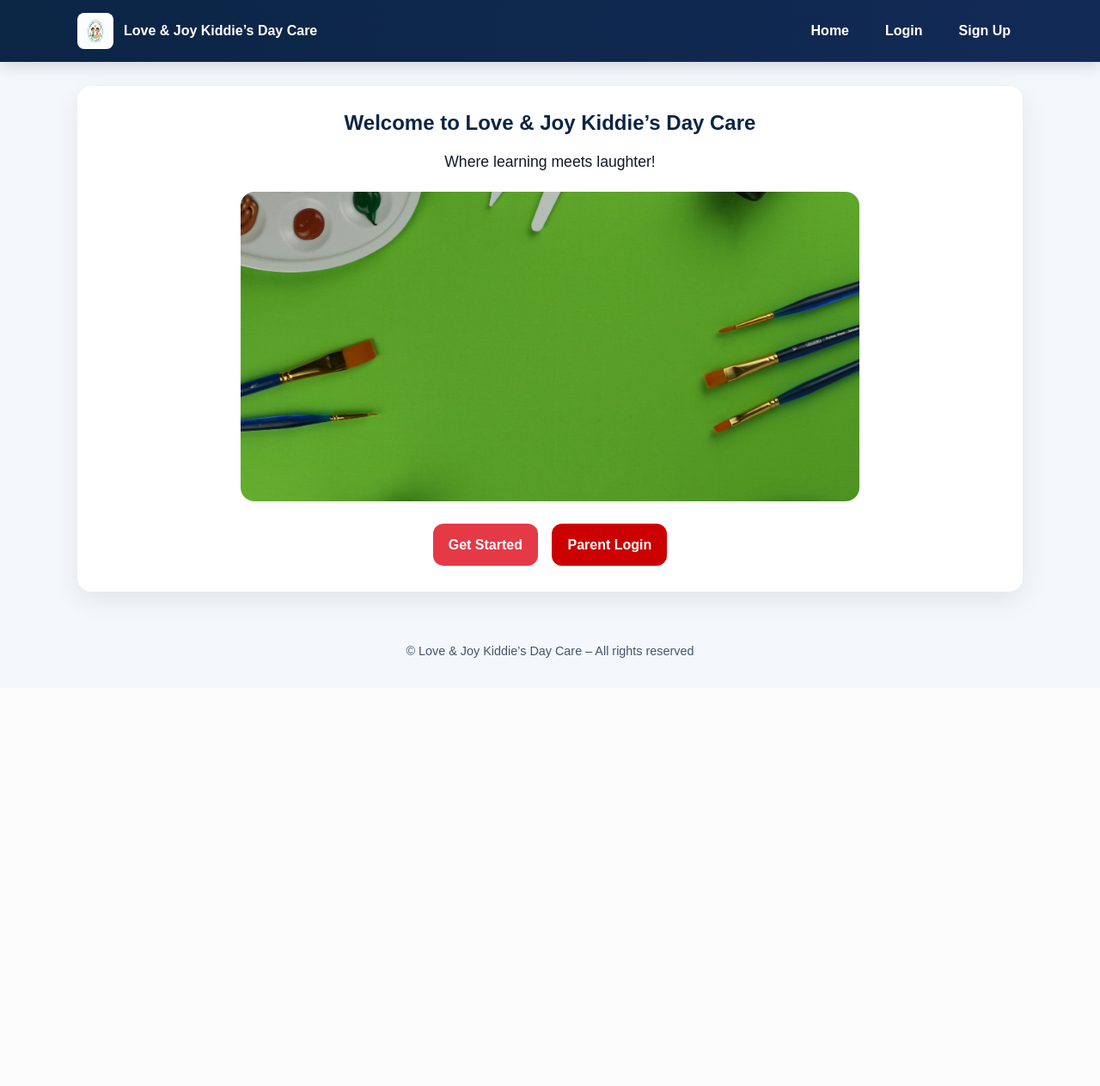
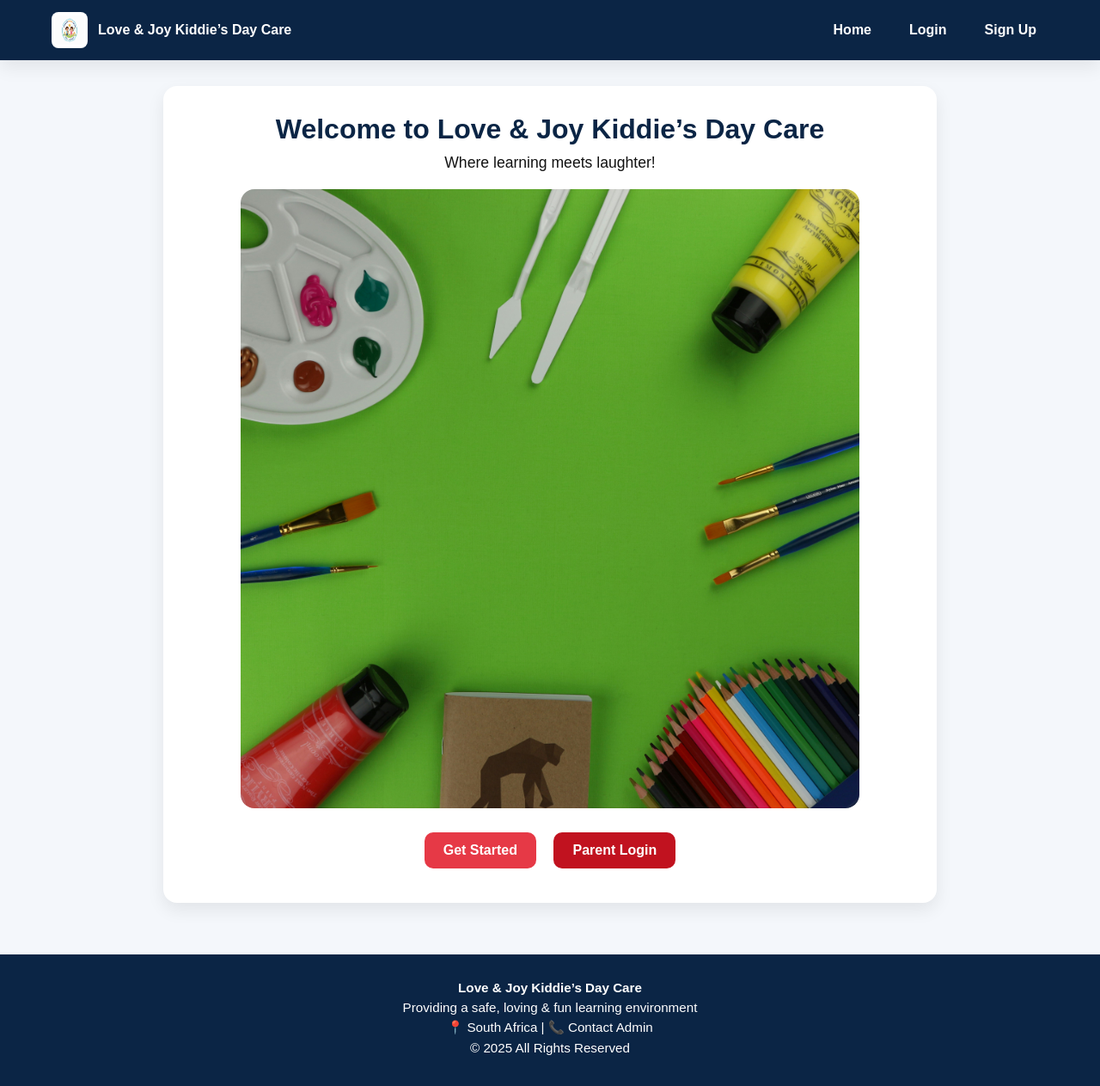
Before and after one commit to AlexMorea/kiddiesjoy, a Django app: template core/templates/home.html in a window 1280 px wide. Shown: the whole page at 86% size. Before the commit the page ends 765 px from the top, so only its background shows below. Run offline with Django 5.2, Linux system fonts and the light colour scheme; the template is opened without the code that fills it, so the values that code supplies are empty.

Commit message:
Final professional UI overhaul

```diff
--- a/core/static/css/style.css
+++ b/core/static/css/style.css
@@ -1,12 +1,11 @@
 :root {
   --navy: #0b2545;
+  --accent: #e63946;
+  --bg: #f4f7fb;
   --white: #ffffff;
-  --accent: #e63946;
-  --muted: #f4f7fb;
-  --card-shadow: 0 10px 30px rgba(11, 37, 69, 0.08);
+  --shadow: 0 8px 20px rgba(0,0,0,0.08);
 }
 
-/* RESET */
 * {
   box-sizing: border-box;
   margin: 0;
@@ -15,64 +14,53 @@
 
 body {
   font-family: "Poppins", sans-serif;
-  background: var(--muted);
-  color: #111827;
-  line-height: 1.6;
+  background: var(--bg);
+  color: #111;
 }
 
-/* CONTAINER */
-.container {
-  width: 90%;
-  max-width: 1100px;
-  margin: auto;
-}
-
-/* NAVBAR */
+/* ===== NAVBAR ===== */
 .navbar {
-  background: linear-gradient(90deg, var(--navy), #122a56);
   position: fixed;
   top: 0;
   width: 100%;
+  background: var(--navy);
   z-index: 1000;
-  box-shadow: 0 4px 18px rgba(0, 0, 0, 0.15);
+  box-shadow: var(--shadow);
 }
 
-.nav-flex {
+.nav-container {
+  max-width: 1200px;
+  margin: auto;
+  padding: 14px 20px;
   display: flex;
+  justify-content: space-between;
   align-items: center;
-  justify-content: space-between;
-  height: 72px;
 }
 
 .logo-box {
   display: flex;
   align-items: center;
-  gap: 0.75rem;
+  gap: 12px;
+  color: #fff;
+  font-weight: 700;
 }
 
-.logo-img {
+.logo-box img {
   width: 42px;
   height: 42px;
   background: #fff;
+  padding: 4px;
   border-radius: 8px;
-  padding: 4px;
 }
 
-.logo-text {
-  color: white;
-  font-weight: 800;
-  font-size: 1rem;
-}
-
-/* NAV LINKS (DESKTOP) */
 .nav-links {
+  display: flex;
+  gap: 16px;
   list-style: none;
-  display: flex;
-  gap: 14px;
 }
 
 .nav-links a {
-  color: white;
+  color: #fff;
   text-decoration: none;
   padding: 8px 14px;
   border-radius: 8px;
@@ -80,7 +68,7 @@ body {
 }
 
 .nav-links a:hover {
-  background: rgba(255, 255, 255, 0.12);
+  background: rgba(255,255,255,0.15);
 }
 
 /* BURGER */
@@ -94,118 +82,115 @@ body {
 .burger span {
   width: 26px;
   height: 3px;
-  background: white;
+  background: #fff;
   border-radius: 3px;
-  transition: 0.3s;
 }
 
-.burger.active span:nth-child(1) {
-  transform: rotate(45deg) translate(5px, 5px);
+/* ===== PAGE CONTENT ===== */
+.page-content {
+  padding-top: 100px;
+  padding-bottom: 60px;
 }
 
-.burger.active span:nth-child(2) {
-  opacity: 0;
+/* ===== HOME CARD ===== */
+.card {
+  background: var(--white);
+  max-width: 900px;
+  margin: auto;
+  padding: 32px;
+  border-radius: 16px;
+  box-shadow: var(--shadow);
+  text-align: center;
 }
 
-.burger.active span:nth-child(3) {
-  transform: rotate(-45deg) translate(6px, -6px);
+.card h1 {
+  color: var(--navy);
+  margin-bottom: 10px;
 }
 
-/* MOBILE MENU */
+.card p {
+  font-size: 1.1rem;
+  margin-bottom: 20px;
+}
+
+/* HERO IMAGE */
+.hero-img {
+  width: 100%;
+  max-width: 720px;
+  height: auto;
+  border-radius: 16px;
+  margin: 20px auto;
+  display: block;
+}
+
+/* BUTTONS */
+.btn {
+  display: inline-block;
+  padding: 12px 22px;
+  border-radius: 10px;
+  font-weight: 700;
+  text-decoration: none;
+  margin: 8px;
+}
+
+.btn-primary {
+  background: var(--accent);
+  color: #fff;
+}
+
+.btn-secondary {
+  background: #c1121f;
+  color: #fff;
+}
+
+/* FORMS */
+form {
+  max-width: 420px;
+  margin: auto;
+}
+
+form input, form select {
+  width: 100%;
+  padding: 12px;
+  margin-bottom: 14px;
+  border-radius: 8px;
+  border: 1px solid #d1d5db;
+}
+
+/* FOOTER */
+.footer {
+  background: var(--navy);
+  color: #fff;
+  padding: 30px 20px;
+  text-align: center;
+}
+
+.footer p {
+  margin-bottom: 6px;
+  font-size: 0.95rem;
+}
+
+/* ===== MOBILE ===== */
 @media (max-width: 768px) {
+  .nav-links {
+    position: absolute;
+    top: 70px;
+    left: 0;
+    width: 100%;
+    background: var(--navy);
+    flex-direction: column;
+    display: none;
+  }
+
+  .nav-links.show {
+    display: flex;
+  }
+
   .burger {
     display: flex;
   }
 
-  .nav-links {
-    display: none;
-    position: absolute;
-    top: 72px;
-    left: 0;
-    width: 100%;
-    background: var(--navy);
-    flex-direction: column;
-    padding: 12px 0;
-  }
-
-  .nav-links.active {
-    display: flex;
-  }
-
-  .nav-links li {
-    text-align: center;
+  .card {
+    padding: 22px;
   }
 }
-
-/* MAIN */
-main {
-  margin-top: 100px;
-  padding-bottom: 40px;
-}
-
-/* CARD */
-.main-content {
-  background: white;
-  padding: 24px;
-  border-radius: 16px;
-  box-shadow: var(--card-shadow);
-  animation: fadeIn 0.5s ease;
-}
-
-h1 {
-  text-align: center;
-  color: var(--navy);
-  margin-bottom: 12px;
-}
-
-/* HERO IMAGE FIX */
-.hero-img {
-  width: 100%;
-  max-width: 720px;
-  max-height: 360px;
-  object-fit: cover;
-  border-radius: 16px;
-  display: block;
-  margin: 20px auto;
-}
-
-/* BUTTONS */
-.button {
-  background: var(--accent);
-  color: white;
-  padding: 12px 18px;
-  border-radius: 12px;
-  font-weight: 700;
-  text-decoration: none;
-  display: inline-block;
-  margin: 6px;
-}
-
-.button.secondary {
-  background: #cc0000;
-}
-
-.center-btn {
-  text-align: center;
-  margin-top: 18px;
-}
-
-/* FOOTER */
-.footer {
-  text-align: center;
-  padding: 18px;
-  font-size: 0.9rem;
-  color: #475569;
-}
-
-/* ANIMATION */
-@keyframes fadeIn {
-  from {
-    opacity: 0;
-    transform: translateY(12px);
-  }
-  to {
-    opacity: 1;
-    transform: none;
-  }
-}
--- a/core/templates/base.html
+++ b/core/templates/base.html
@@ -12,13 +12,13 @@
   <body>
     <!-- NAVBAR -->
     <nav class="navbar">
-      <div class="container nav-flex">
+      <div class="nav-container">
         <div class="logo-box">
-          <img src="{% static 'images/logo.png' %}" class="logo-img" />
-          <span class="logo-text">Love & Joy Kiddie’s Day Care</span>
+          <img src="{% static 'images/logo.png' %}" alt="Logo" />
+          <span>Love & Joy Kiddie’s Day Care</span>
         </div>
 
-        <ul id="nav-links" class="nav-links">
+        <ul class="nav-links" id="navLinks">
           <li><a href="{% url 'home' %}">Home</a></li>
 
           {% if user.is_authenticated %}
@@ -30,7 +30,7 @@
           {% endif %}
         </ul>
 
-        <!-- BURGER -->
+        <!-- Burger -->
         <div class="burger" onclick="toggleMenu()">
           <span></span>
           <span></span>
@@ -41,15 +41,20 @@
 
     <script>
       function toggleMenu() {
-        document.querySelector(".burger").classList.toggle("active");
-        document.querySelector("#nav-links").classList.toggle("active");
+        document.getElementById("navLinks").classList.toggle("show");
       }
     </script>
 
-    <main>{% block content %}{% endblock %}</main>
+    <main class="page-content">{% block content %}{% endblock %}</main>
 
+    <!-- FOOTER -->
     <footer class="footer">
-      © Love & Joy Kiddie’s Day Care – All rights reserved
+      <div class="footer-container">
+        <p><strong>Love & Joy Kiddie’s Day Care</strong></p>
+        <p>Providing a safe, loving & fun learning environment</p>
+        <p>📍 South Africa | 📞 Contact Admin</p>
+        <p class="copyright">© {{ year|default:2025 }} All Rights Reserved</p>
+      </div>
     </footer>
   </body>
 </html>
--- a/core/templates/home.html
+++ b/core/templates/home.html
@@ -1,22 +1,17 @@
 {% extends 'base.html' %} {% load static %} {% block content %}
-<div class="container">
-  <section class="main-content">
+<div class="card">
   <h1>Welcome to Love & Joy Kiddie’s Day Care</h1>
-
-    <p style="text-align: center; font-size: 1.1rem">
-      Where learning meets laughter!
-    </p>
+  <p>Where learning meets laughter!</p>
 
   <img
     src="{% static 'images/daycare_bg.jpg' %}"
+    class="hero-img"
     alt="Daycare"
-      class="hero-img"
   />
 
-    <div class="center-btn">
-      <a class="button" href="{% url 'signup' %}">Get Started</a>
-      <a class="button secondary" href="{% url 'login' %}">Parent Login</a>
+  <div>
+    <a href="{% url 'signup' %}" class="btn btn-primary">Get Started</a>
+    <a href="{% url 'login' %}" class="btn btn-secondary">Parent Login</a>
   </div>
-  </section>
 </div>
 {% endblock %}
```
Lines whose indentation alone changed are shown as unchanged.
